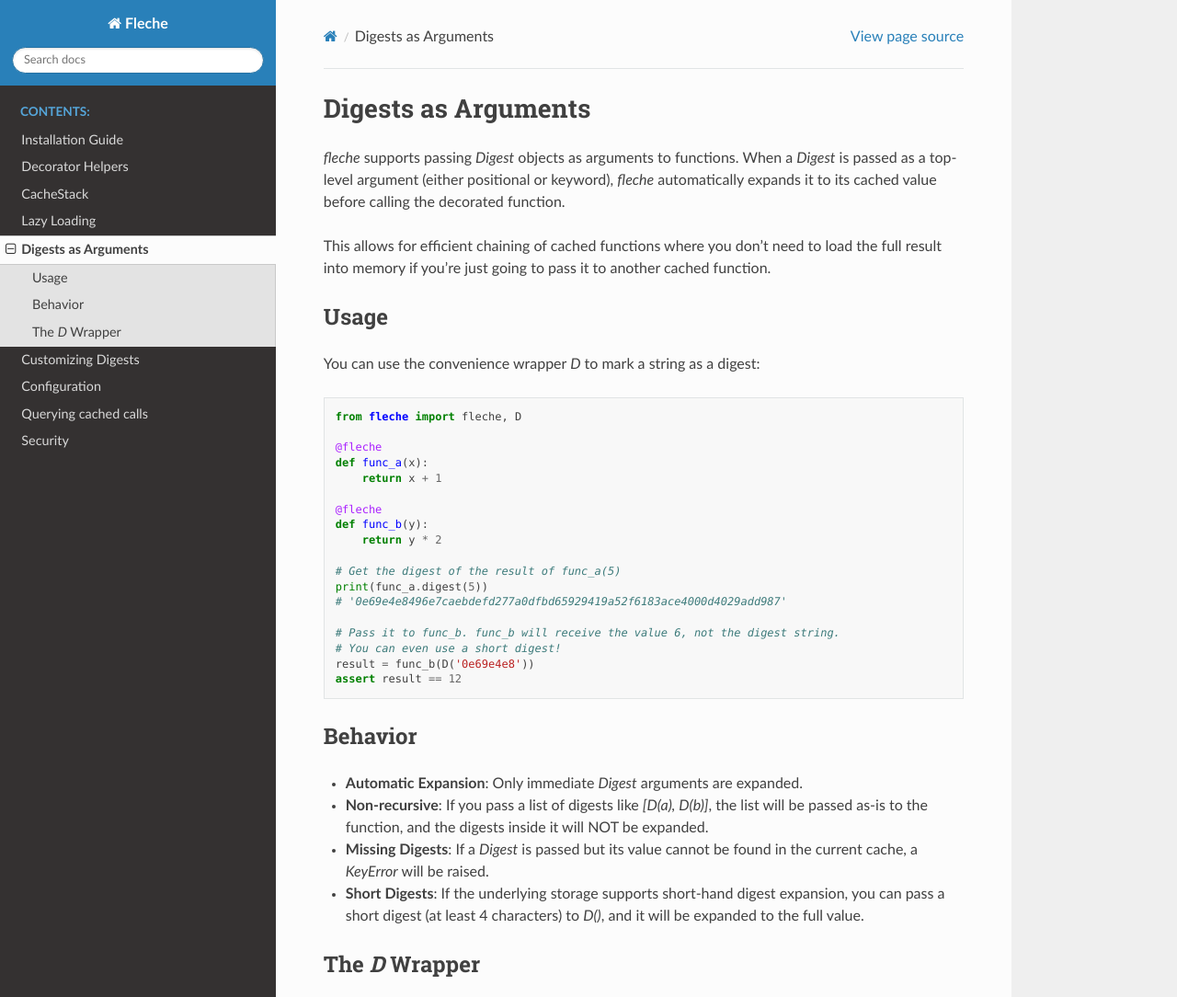
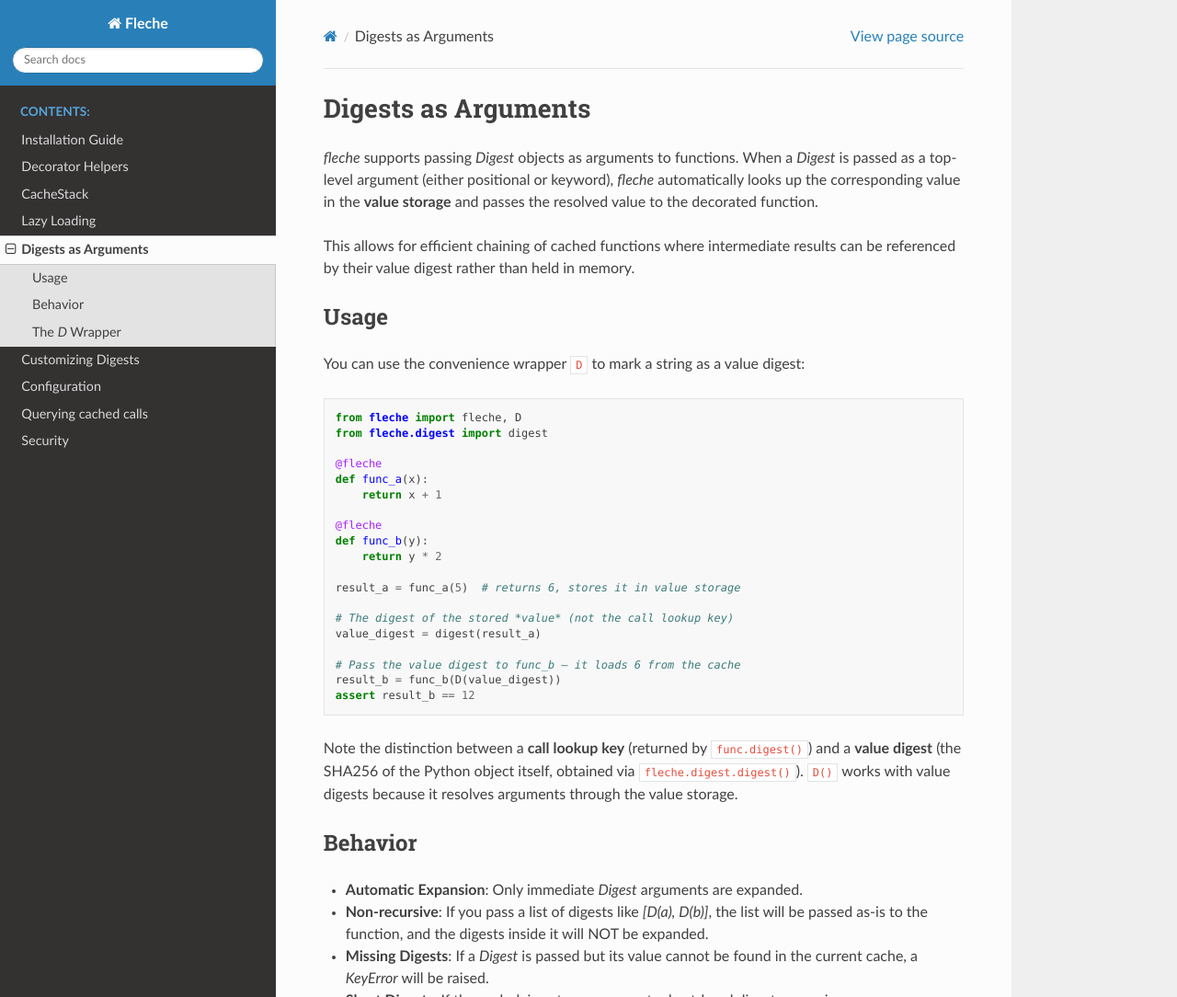
Before and after one commit to pmrv/fleche, a Sphinx documentation site: the page built from docs/digests_as_args.rst, in a window 1280 px wide and 1400 px high, cut to the strip 0-1084 px from the top of the window. Shown: the whole strip at 92% size. Built offline with Sphinx 7.4.7 and the Read the Docs theme 3.1.0, drawn with Linux system fonts in a browser that asks for light colours; pages that are not in the unit, such as notebooks, are missing from menus.

Commit message:
fix docs/digests_as_args.rst: correct broken code example (#256)
## Summary

- **The code example was broken and would raise `KeyError` at runtime.**
It used `func_a.digest(5)` (a call lookup key) with `D()`, but `D()`
resolves arguments via `cache.load_value()` which searches the **value
storage** — not the call storage. Call lookup keys are not stored in
value storage, so the lookup fails.

- Rewrote the example to use `fleche.digest.digest(result_a)` to obtain
the value digest, which is what `D()` actually resolves. Added an
explanatory note distinguishing call lookup keys from value digests.

- Removed the hardcoded digest string (`'0e69e4e8...'`) which was
module-dependent and would never match what users see in practice.

## Test plan

- [x] Verified old example fails: `func_b(D(func_a.digest(5)))` →
`KeyError`
- [x] Verified new example works: `func_b(D(digest(result_a)))` → `12`

https://claude.ai/code/session_01KgxeytkH1Cw35sPT2SfmRL

---------

Co-authored-by: Claude <noreply@anthropic.com>

```diff
--- a/docs/digests_as_args.rst
+++ b/docs/digests_as_args.rst
@@ -1,18 +1,19 @@
 Digests as Arguments
 ====================
 
-`fleche` supports passing `Digest` objects as arguments to functions. When a `Digest` is passed as a top-level argument (either positional or keyword), `fleche` automatically expands it to its cached value before calling the decorated function.
+`fleche` supports passing `Digest` objects as arguments to functions. When a `Digest` is passed as a top-level argument (either positional or keyword), `fleche` automatically looks up the corresponding value in the **value storage** and passes the resolved value to the decorated function.
 
-This allows for efficient chaining of cached functions where you don't need to load the full result into memory if you're just going to pass it to another cached function.
+This allows for efficient chaining of cached functions where intermediate results can be referenced by their value digest rather than held in memory.
 
 Usage
 -----
 
-You can use the convenience wrapper `D` to mark a string as a digest:
+You can use the convenience wrapper ``D`` to mark a string as a value digest:
 
 .. code-block:: python
 
     from fleche import fleche, D
+    from fleche.digest import digest
 
     @fleche
     def func_a(x):
@@ -22,14 +23,16 @@ You can use the convenience wrapper `D` to mark a string as a digest:
     def func_b(y):
         return y * 2
 
-    # Get the digest of the result of func_a(5)
-    print(func_a.digest(5))
-    # '0e69e4e8496e7caebdefd277a0dfbd65929419a52f6183ace4000d4029add987'
+    result_a = func_a(5)  # returns 6, stores it in value storage
 
-    # Pass it to func_b. func_b will receive the value 6, not the digest string.
-    # You can even use a short digest!
-    result = func_b(D('0e69e4e8'))
-    assert result == 12
+    # The digest of the stored *value* (not the call lookup key)
+    value_digest = digest(result_a)
+
+    # Pass the value digest to func_b — it loads 6 from the cache
+    result_b = func_b(D(value_digest))
+    assert result_b == 12
+
+Note the distinction between a **call lookup key** (returned by ``func.digest()``) and a **value digest** (the SHA256 of the Python object itself, obtained via ``fleche.digest.digest()``). ``D()`` works with value digests because it resolves arguments through the value storage.
 
 Behavior
 --------
```
